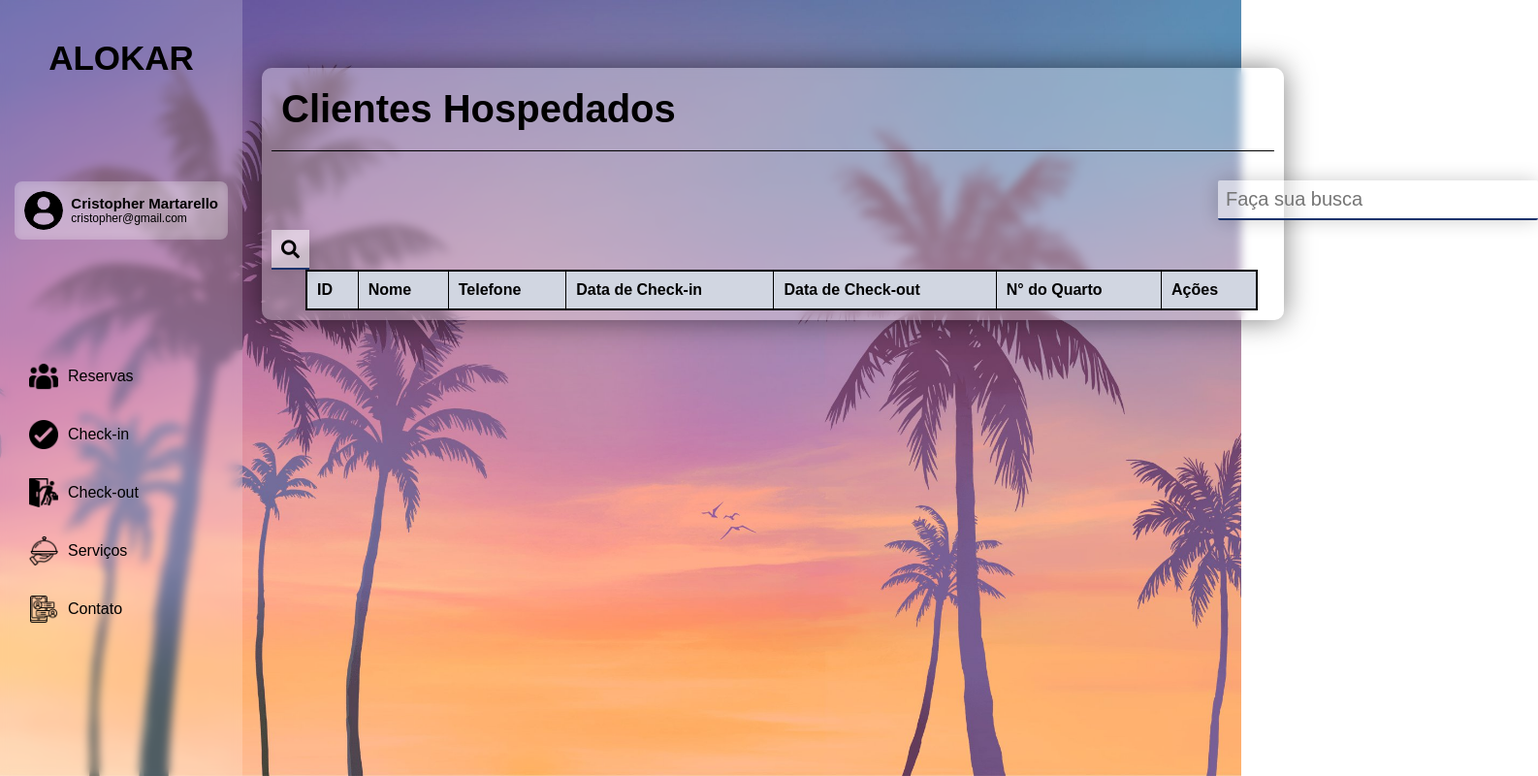
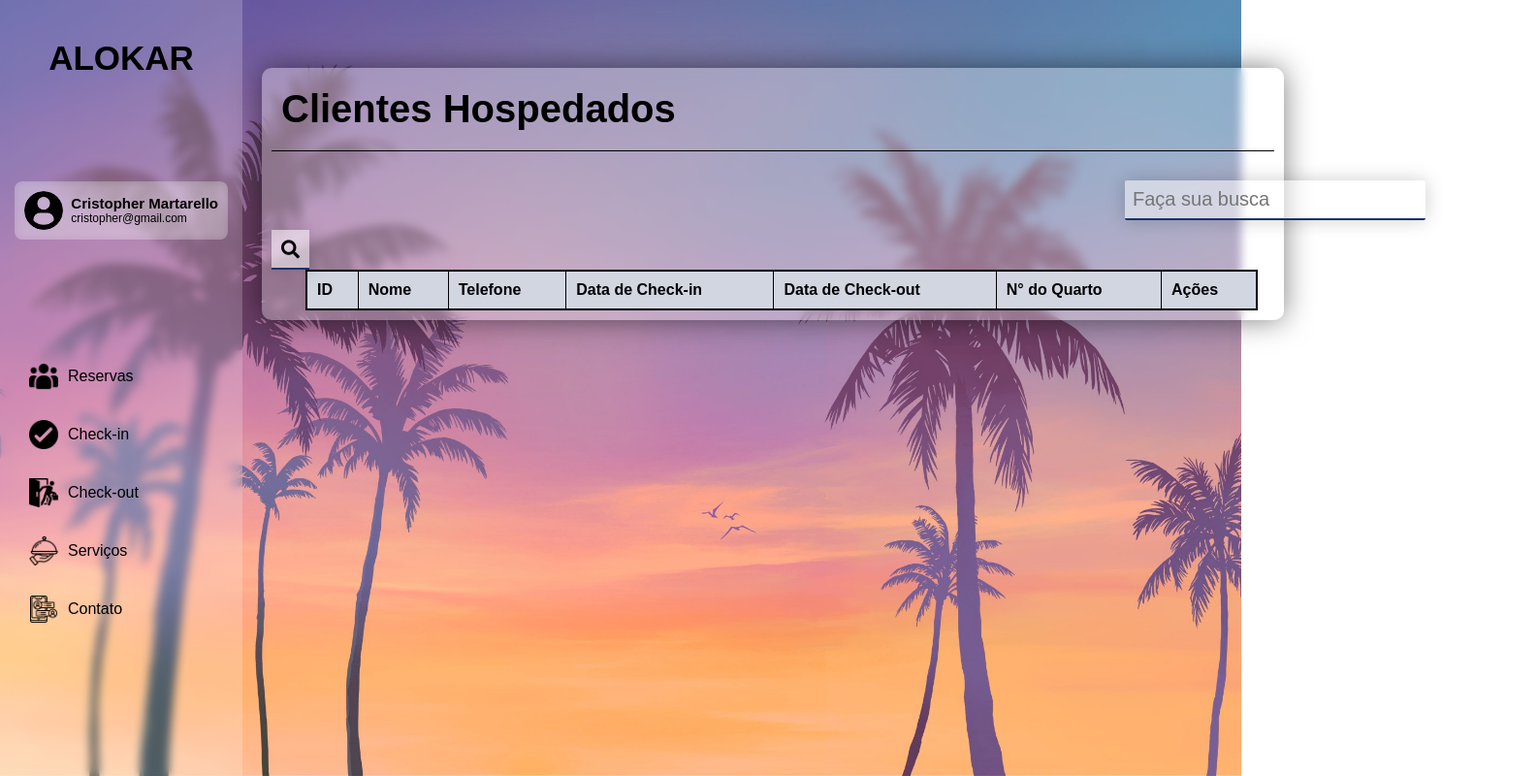
Before and after one commit to CristopherMartarello/Hotel_Alokar_2.0, a plain HTML site: page index.html in a window 1280 px wide. Both pictures are taken after a click on the item "Reservas". Shown: the whole page at 97% size, 1586 px wide, since content can reach past the window. Drawn offline with Linux system fonts and the light colour scheme.

Commit message:
[styles.css] alterando largura

```diff
--- a/style.css
+++ b/style.css
@@ -323,8 +323,8 @@ td {
 }
 
 #clients-panel input {
-    margin-left: 61rem;
-    width: 330px;
+    margin-left: 55rem;
+    width: 30%;
     margin-top: 20px;
     margin-bottom: 10px;
     padding: 8px;
```
